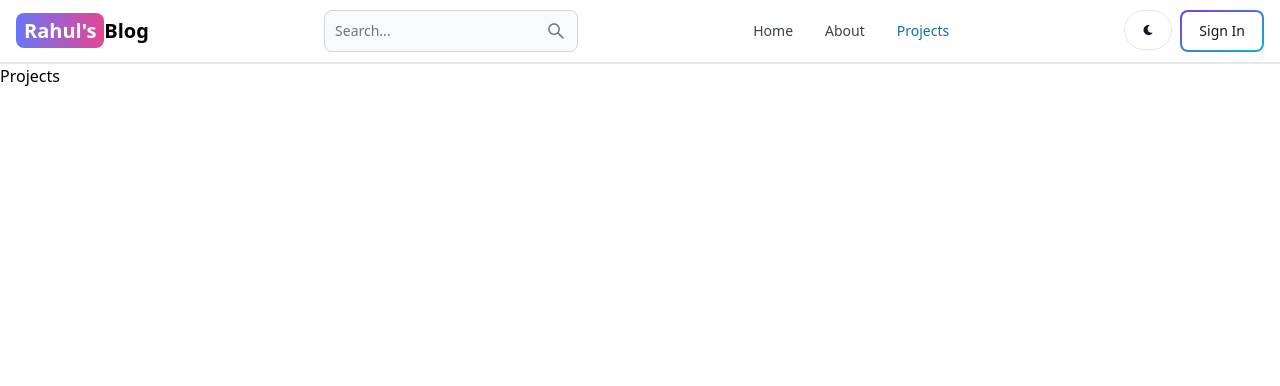
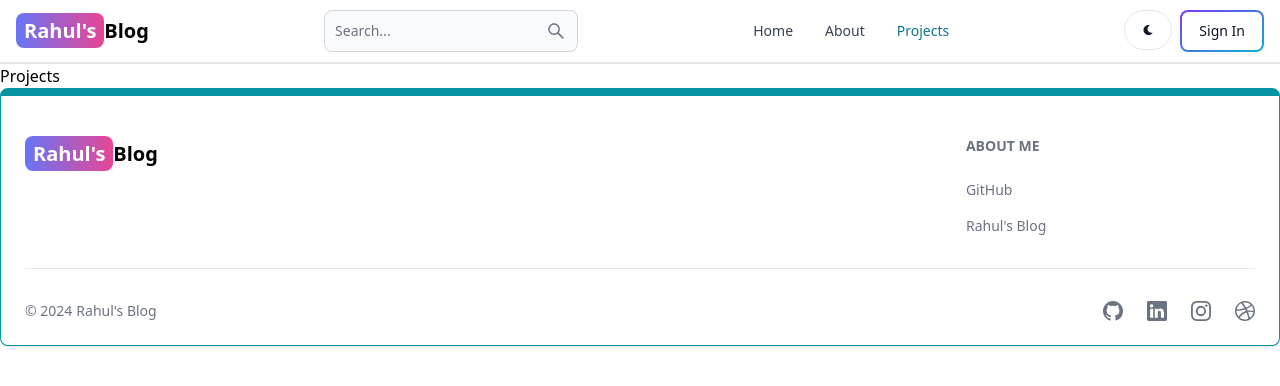
Before and after one commit to rahul230411/mern-blog, a React (Vite) app in the folder client/: page /projects in a window 1280 px wide. Shown: the top 386 px of the page. Built offline with nearby package versions, Linux system fonts and the light colour scheme.

Commit message:
Created and Added Footer Component

```diff
--- a/client/src/App.jsx
+++ b/client/src/App.jsx
@@ -7,6 +7,7 @@
 import Projects from "./pages/Projects";
 import SignIn from "./pages/SignIn";
 import Header from "./components/Header";
+import Footer from "./components/Footer";
 
 export default function App() {
   return (
@@ -20,6 +21,7 @@
         <Route path="/dashboard" element={<Dashboard></Dashboard>}></Route>
         <Route path="/projects" element={<Projects></Projects>}></Route>
       </Routes>
+      <Footer />
     </BrowserRouter>
   );
 }
--- /dev/null
+++ b/client/src/components/Footer.jsx
@@ -0,0 +1,72 @@
+import {
+  Footer,
+  FooterCopyright,
+  FooterDivider,
+  FooterIcon,
+} from "flowbite-react";
+import React from "react";
+import { Link } from "react-router-dom";
+import { BsGithub, BsInstagram, BsLinkedin, BsDribbble } from "react-icons/bs";
+
+export default function FooterComponent() {
+  return (
+    <Footer container className="border border-t-8 border-teal-500">
+      <div className="w-full max-w-7xl mx-auto">
+        <div className=" grid w-full justify-between sm:flex md:grid-cols-1">
+          <div className="mt-5">
+            <Link
+              to="/"
+              className="self-center whitespace-nowrap text-lg sm:text-xl font-semibold dark:text-white"
+            >
+              <span className="px-2 py-1 bg-gradient-to-r from-indigo-500 to-pink-500 rounded-lg text-white">
+                Rahul's
+              </span>
+              Blog
+            </Link>
+          </div>
+          <div className=" grid grid-cols-2 gap-8 mt-4 sm:grid-cols-3 sm:gap-6">
+            <div>
+              <Footer.Title title="About Me" />
+              <Footer.LinkGroup col>
+                <Footer.Link
+                  href="https://github.com/rahul230411"
+                  target="_blank"
+                  rel="noopener noreferrer"
+                >
+                  GitHub
+                </Footer.Link>
+                <Footer.Link
+                  href="/about"
+                  target="_blank"
+                  rel="noopener noreferrer"
+                >
+                  Rahul's Blog
+                </Footer.Link>
+              </Footer.LinkGroup>
+            </div>
+          </div>
+        </div>
+        <FooterDivider />
+        <div className="w-full sm:flex sm:items-center sm:justify-between">
+          <FooterCopyright
+            href="https://github.com/rahul230411/mern-blog"
+            by="Rahul's Blog"
+            year={new Date().getFullYear()}
+          />
+          <div className="flex gap-6 sm:mt-0 mt-4 sm:justify-center">
+            <FooterIcon href="https://github.com/rahul230411" icon={BsGithub} />
+            <FooterIcon
+              href="https://www.linkedin.com/in/rahul-deshmukh-26083a184/"
+              icon={BsLinkedin}
+            />
+            <FooterIcon
+              href="https://www.instagram.com/_rahul2311/"
+              icon={BsInstagram}
+            />
+            <FooterIcon href="/home" icon={BsDribbble} />
+          </div>
+        </div>
+      </div>
+    </Footer>
+  );
+}
```
